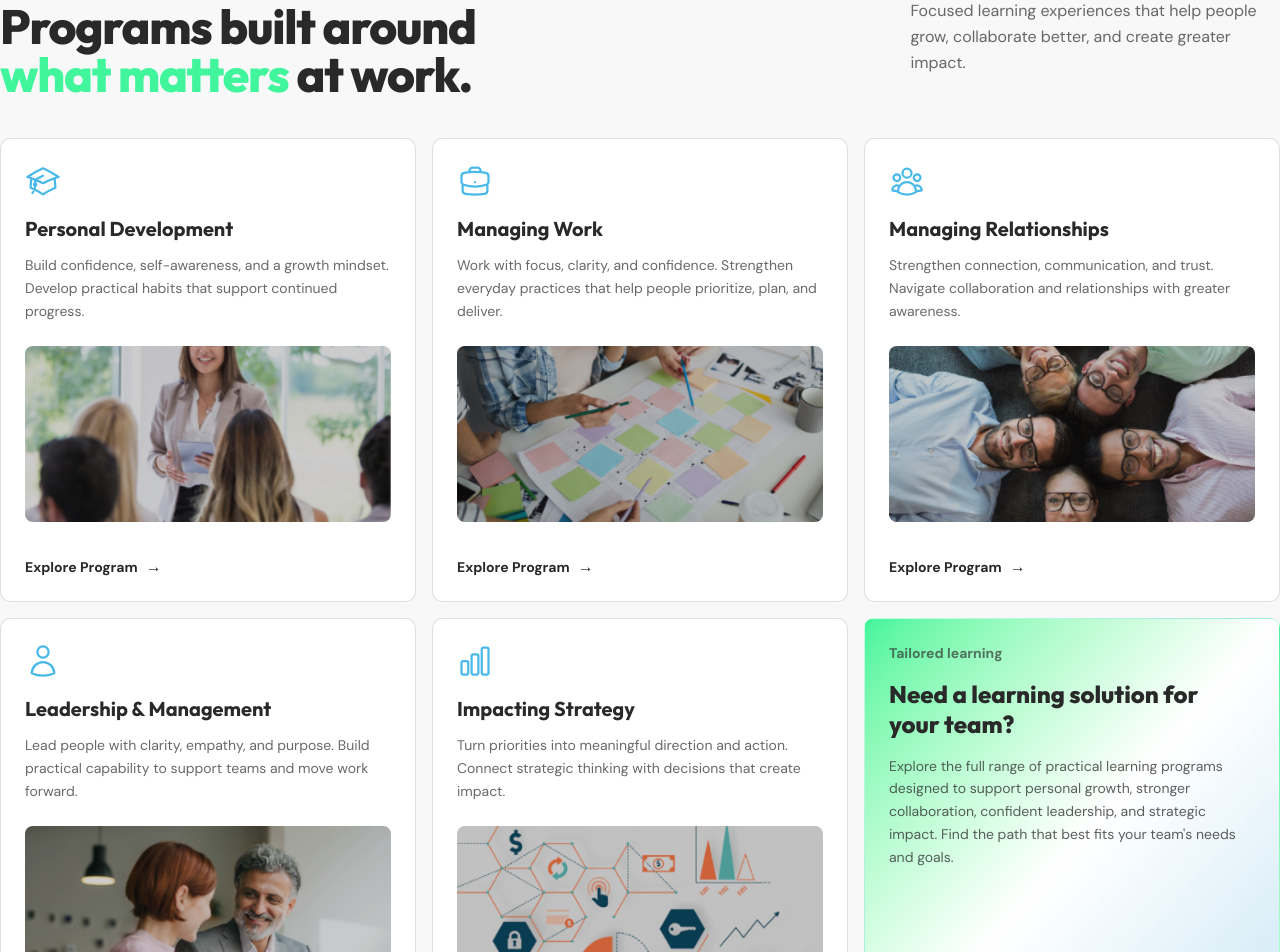
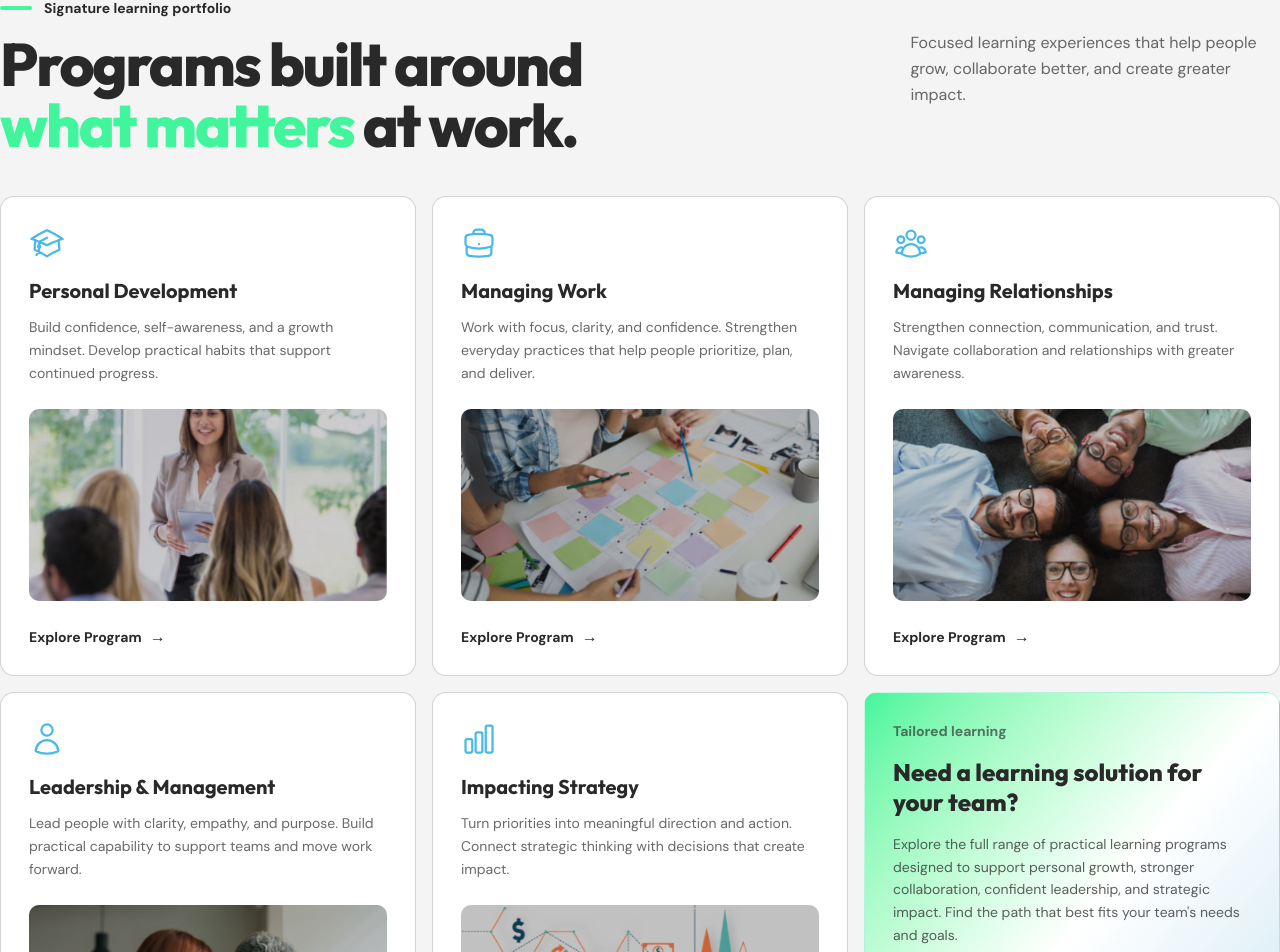
Before and after one commit to gabzy0423/The-Learning-Lab, a Next.js app: page / in a window 1280 px wide. Shown: the part 1040-1992 px from the top of the page. Built offline with nearby package versions, Linux system fonts and the light colour scheme.

Commit message:
Bolden signature learning portfolio

```diff
--- a/app/page.tsx
+++ b/app/page.tsx
@@ -110,15 +110,15 @@ export default function Home() {
       </div>
       </section>
       <LogoMarquee />
-      <section className="bg-brand-charcoal/[0.03]" aria-labelledby="programs-heading">
-        <div className="mx-auto max-w-[80rem] px-7 pb-16 pt-16 sm:px-10 sm:pb-20 lg:px-0">
+      <section className="bg-brand-charcoal/[0.05]" aria-labelledby="programs-heading">
+        <div className="mx-auto max-w-[80rem] px-7 pb-20 pt-20 sm:px-10 sm:pb-24 sm:pt-24 lg:px-0">
         <div className="grid items-start gap-4 lg:grid-cols-[1.4fr_0.6fr] lg:gap-12">
           <div>
             <p className="flex items-center gap-3 text-sm font-bold text-brand-charcoal">
               <span aria-hidden="true" className="h-1 w-8 rounded-full bg-brand-mint-green" />
               Signature learning portfolio
             </p>
-            <h2 id="programs-heading" className="mt-4 max-w-4xl text-balance font-heading text-3xl font-extrabold tracking-tight sm:text-4xl lg:text-5xl">
+            <h2 id="programs-heading" className="mt-4 max-w-4xl text-balance font-heading text-4xl font-extrabold leading-[1.02] tracking-[-0.035em] sm:text-5xl lg:text-6xl">
               Programs built around <span className="text-brand-mint-green">what matters</span> at work.
             </h2>
           </div>
@@ -131,7 +131,7 @@ export default function Home() {
             <Link
               key={program.slug}
               href={`/programs/${program.slug}`}
-              className="group relative flex min-h-[29rem] flex-col overflow-hidden rounded-lg border border-brand-charcoal/15 bg-white p-6 text-brand-charcoal transition-[border-color,transform,box-shadow] duration-300 ease-out hover:-translate-y-0.5 hover:border-brand-turquoise hover:shadow-lg focus-visible:outline-2 focus-visible:outline-offset-2 focus-visible:outline-brand-cyan-blue motion-reduce:transform-none motion-reduce:transition-none lg:col-span-2"
+              className="group relative flex min-h-[30rem] flex-col overflow-hidden rounded-xl border border-brand-charcoal/20 bg-white p-7 text-brand-charcoal transition-[border-color,transform,box-shadow] duration-300 ease-out hover:-translate-y-1 hover:border-brand-turquoise hover:shadow-xl focus-visible:outline-2 focus-visible:outline-offset-2 focus-visible:outline-brand-cyan-blue motion-reduce:transform-none motion-reduce:transition-none lg:col-span-2"
             >
               <span className="inline-flex text-brand-cyan-blue">
                 {index === 0 && <AcademicCapIcon className="size-9" aria-hidden="true" />}
@@ -144,7 +144,7 @@ export default function Home() {
                 <h3 className="font-heading text-xl font-bold leading-snug">{program.name}</h3>
                 <p className="mt-3 text-sm leading-relaxed text-brand-charcoal/70">{programDescriptions[index]}</p>
               </div>
-              <div className="relative mt-6 h-40 overflow-hidden rounded-md bg-brand-charcoal/5 after:absolute after:inset-0 after:bg-brand-charcoal/15 sm:h-44">
+              <div className="relative mt-6 h-44 overflow-hidden rounded-lg bg-brand-charcoal/5 after:absolute after:inset-0 after:bg-brand-charcoal/15 sm:h-48">
                 <Image src={programImages[index]} alt="" fill sizes="(min-width: 1024px) 33vw, (min-width: 640px) 50vw, 100vw" className="object-cover object-center transition-[opacity,transform] duration-500 ease-out group-hover:scale-105 motion-reduce:transform-none motion-reduce:transition-none" />
                 <Image src={programAlternateImages[index]} alt="" fill sizes="(min-width: 1024px) 33vw, (min-width: 640px) 50vw, 100vw" className="object-cover object-center opacity-0 transition-[opacity,transform] duration-500 ease-out group-hover:scale-105 group-hover:opacity-100 group-focus-visible:scale-105 group-focus-visible:opacity-100 motion-reduce:transform-none motion-reduce:transition-none" />
               </div>
@@ -156,7 +156,7 @@ export default function Home() {
           ))}
           <Link
             href="/contact?interest=consultation"
-            className="group hidden min-h-[29rem] flex-col justify-between rounded-lg border border-brand-mint-green/30 bg-gradient-to-br from-brand-mint-green via-brand-white to-brand-cyan-blue/30 p-6 text-brand-charcoal transition-[border-color,transform,box-shadow] duration-300 ease-out hover:-translate-y-0.5 hover:border-brand-turquoise hover:shadow-lg focus-visible:outline-2 focus-visible:outline-offset-2 focus-visible:outline-brand-cyan-blue motion-reduce:transform-none motion-reduce:transition-none lg:col-span-2 lg:flex"
+            className="group hidden min-h-[30rem] flex-col justify-between rounded-xl border border-brand-mint-green/30 bg-gradient-to-br from-brand-mint-green via-brand-white to-brand-cyan-blue/30 p-7 text-brand-charcoal transition-[border-color,transform,box-shadow] duration-300 ease-out hover:-translate-y-1 hover:border-brand-turquoise hover:shadow-xl focus-visible:outline-2 focus-visible:outline-offset-2 focus-visible:outline-brand-cyan-blue motion-reduce:transform-none motion-reduce:transition-none lg:col-span-2 lg:flex"
           >
             <div>
               <p className="text-sm font-bold text-brand-charcoal/65">Tailored learning</p>
```
